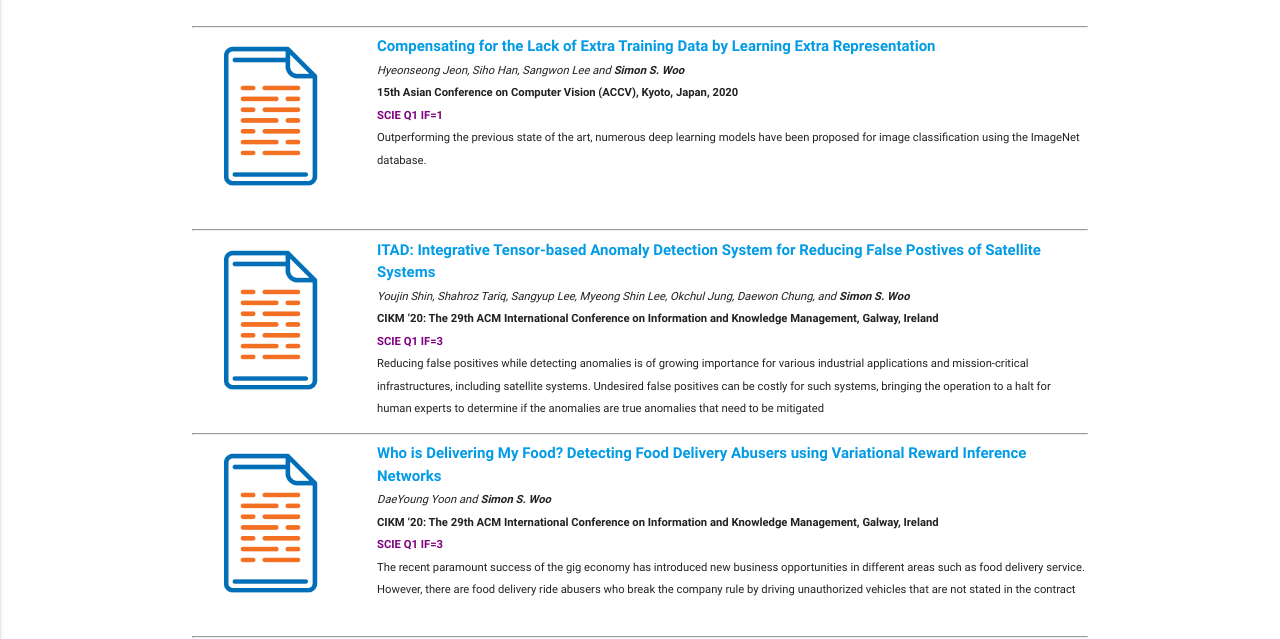
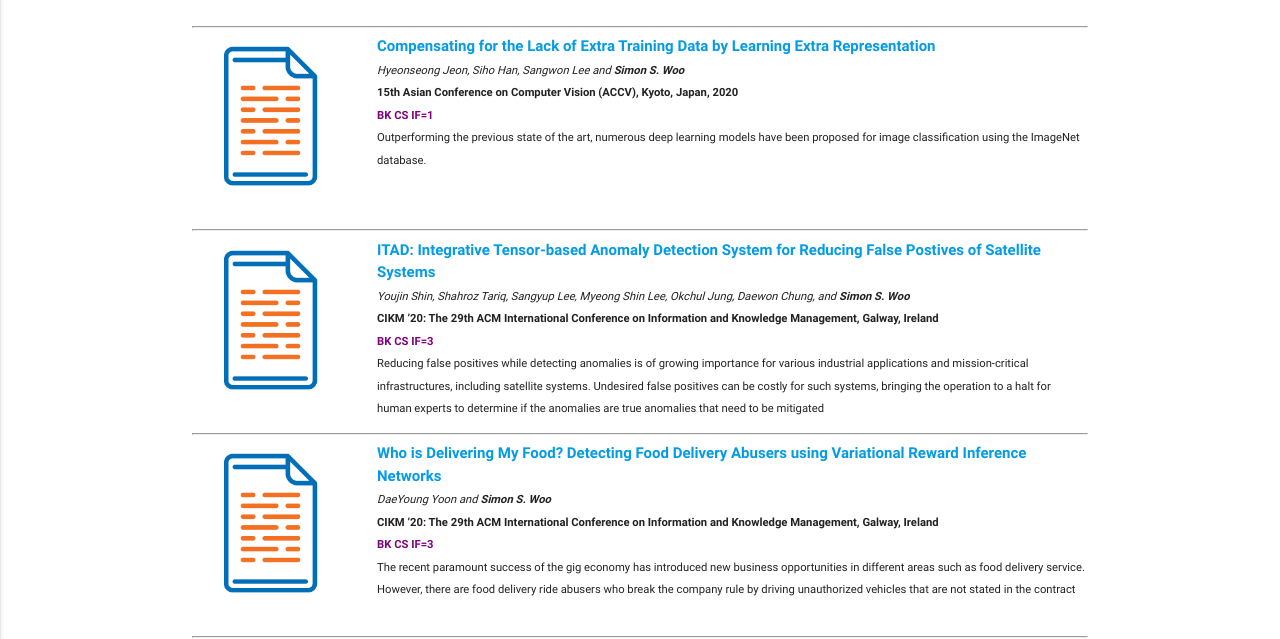
Before and after one commit to Yurim990507/DASH-Lab.github.io, a Jekyll site: the page built from example2.md, in a window 1280 px wide and 900 px high, scrolled down 1348 px. Shown: the part 151-790 px from the top of the window. Built offline with Jekyll 4.4.1, drawn with Linux system fonts in a browser that asks for light colours.

Commit message:
Update example2.md

```diff
--- a/example2.md
+++ b/example2.md
@@ -190,7 +190,7 @@ permalink: /Publications/
                     <tr> <p style="margin-top: 0px;margin-bottom: 0px;"> <small> <i> Hyeonseong Jeon, Siho Han, Sangwon Lee and <b>Simon S. Woo</b> </i> </small> </p> </tr>
 
                     <tr> <p style="margin-top: 0px;margin-bottom: 0px;"> <small> <b> 15th Asian Conference on Computer Vision (ACCV), Kyoto, Japan, 2020 </b> </small> </p> </tr>
-                    <tr> <p style="margin-top: 0px;margin-bottom: 0px;"> <small> <b><font color='purple'>SCIE Q1 IF=1</font></b> </small>  </p> </tr>
+                    <tr> <p style="margin-top: 0px;margin-bottom: 0px;"> <small> <b><font color='purple'>BK CS IF=1</font></b> </small>  </p> </tr>
                     <tr> <p style="margin-top: 0px;margin-bottom: 0px;"> <small> Outperforming the previous state of the art, numerous deep learning models have been proposed for image classification using the ImageNet database. </small>  </p> </tr>
 
                 </tbody>
@@ -215,7 +215,7 @@ permalink: /Publications/
                     <tr> <p style="margin-top: 0px;margin-bottom: 0px;"> <small> <i> Youjin Shin, Shahroz Tariq, Sangyup Lee, Myeong Shin Lee, Okchul Jung, Daewon Chung, and <b>Simon S. Woo</b> </i> </small> </p> </tr>
 
                     <tr> <p style="margin-top: 0px;margin-bottom: 0px;"> <small> <b> CIKM ’20: The 29th ACM International Conference on Information and Knowledge Management, Galway, Ireland </b> </small> </p> </tr>
-                    <tr> <p style="margin-top: 0px;margin-bottom: 0px;"> <small> <b><font color='purple'>SCIE Q1 IF=3</font></b> </small>  </p> </tr>
+                    <tr> <p style="margin-top: 0px;margin-bottom: 0px;"> <small> <b><font color='purple'>BK CS IF=3</font></b> </small>  </p> </tr>
                     <tr> <p style="margin-top: 0px;margin-bottom: 0px;"> <small> Reducing false positives while detecting anomalies is of growing importance for various industrial applications and mission-critical infrastructures, including satellite systems. Undesired false positives can be costly for such systems, bringing the operation to a halt for human experts to determine if the anomalies are true anomalies that need to be mitigated </small>  </p> </tr>
 
                 </tbody>
@@ -240,7 +240,7 @@ permalink: /Publications/
                     <tr> <p style="margin-top: 0px;margin-bottom: 0px;"> <small> <i> DaeYoung Yoon and <b>Simon S. Woo</b> </i> </small> </p> </tr>
 
                     <tr> <p style="margin-top: 0px;margin-bottom: 0px;"> <small> <b> CIKM ’20: The 29th ACM International Conference on Information and Knowledge Management, Galway, Ireland </b> </small> </p> </tr>
-                    <tr> <p style="margin-top: 0px;margin-bottom: 0px;"> <small> <b><font color='purple'>SCIE Q1 IF=3</font></b> </small>  </p> </tr>
+                    <tr> <p style="margin-top: 0px;margin-bottom: 0px;"> <small> <b><font color='purple'>BK CS IF=3</font></b> </small>  </p> </tr>
                     <tr> <p style="margin-top: 0px;margin-bottom: 0px;"> <small> The recent paramount success of the gig economy has introduced new business opportunities in different areas such as food delivery service. However, there are food delivery ride abusers who break the company rule by driving unauthorized vehicles that are not stated in the contract </small>  </p> </tr>
 
                 </tbody>
```
